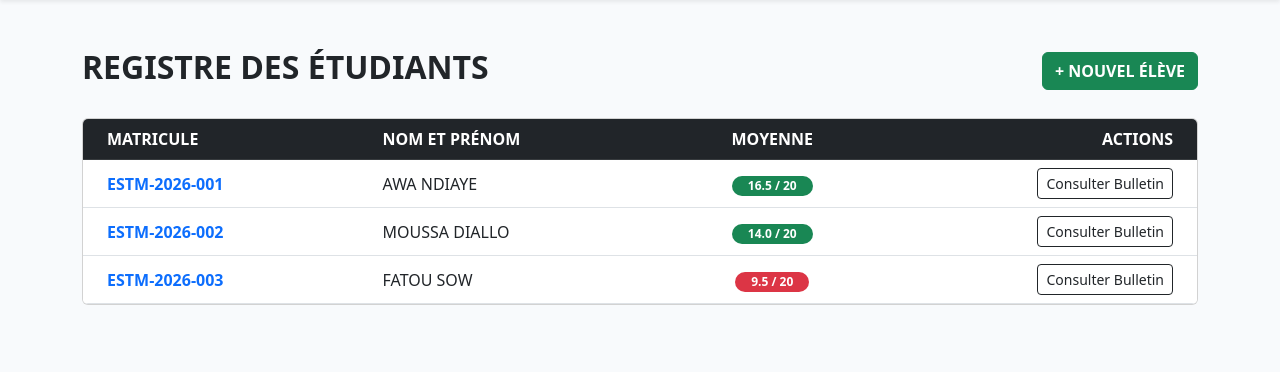
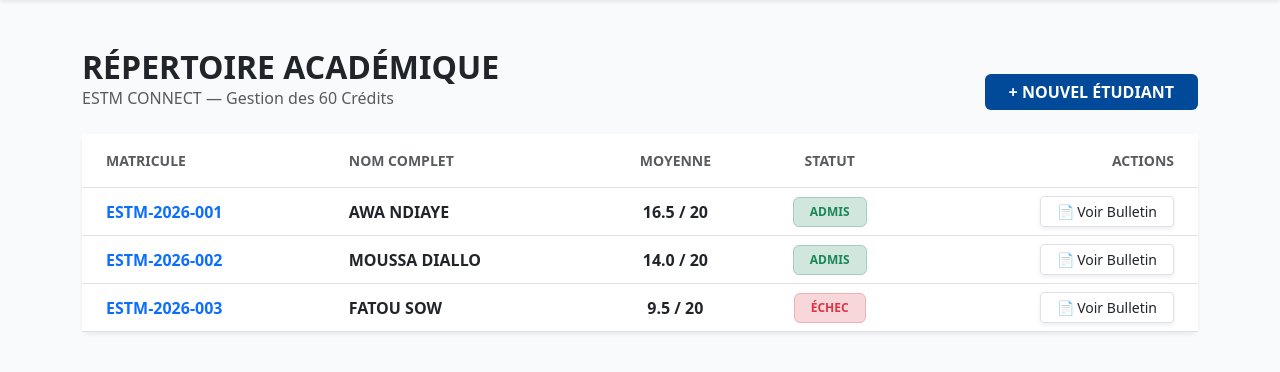
Before and after one commit to fabiennemendy1-hash/Gestion_Etudiants_Flask, a Flask app: page /dashboard in a window 1280 px wide. Shown: the part 58-430 px from the top of the page. Run offline with Flask 3, Linux system fonts and the light colour scheme.

Commit message:
Update dashboard.html

```diff
--- a/templates/dashboard.html
+++ b/templates/dashboard.html
@@ -1,35 +1,56 @@
 {% extends "layout.html" %}
+
 {% block content %}
-<div class="d-flex justify-content-between align-items-center mb-4">
-    <h2 class="fw-bold text-dark">REGISTRE DES ÉTUDIANTS</h2>
-    <a href="/ajouter" class="btn btn-success fw-bold">+ NOUVEL ÉLÈVE</a>
+<div class="d-flex justify-content-between align-items-end mb-4">
+    <div>
+        <h2 class="fw-bold text-dark mb-0">RÉPERTOIRE ACADÉMIQUE</h2>
+        <p class="text-muted mb-0">ESTM CONNECT — Gestion des 60 Crédits</p>
     </div>
-<div class="card card-pro p-0 overflow-hidden">
-    <table class="table table-hover mb-0">
-        <thead class="table-dark">
+    <a href="/ajouter" class="btn btn-primary px-4 fw-bold" style="background:#004a99; border:none;">
+        + NOUVEL ÉTUDIANT
+    </a>
+</div>
+
+<div class="card border-0 shadow-sm" style="border-radius: 8px;">
+    <div class="table-responsive">
+        <table class="table table-hover align-middle mb-0">
+            <thead style="background: #f8fafc;">
                 <tr>
-                <th class="ps-4">MATRICULE</th>
-                <th>NOM ET PRÉNOM</th>
-                <th class="text-center">MOYENNE</th>
-                <th class="text-end pe-4">ACTIONS</th>
+                    <th class="py-3 ps-4 text-muted small">MATRICULE</th>
+                    <th class="py-3 text-muted small">NOM COMPLET</th>
+                    <th class="py-3 text-center text-muted small">MOYENNE</th>
+                    <th class="py-3 text-center text-muted small">STATUT</th>
+                    <th class="py-3 text-end pe-4 text-muted small">ACTIONS</th>
                 </tr>
             </thead>
             <tbody>
                 {% for e in etudiants %}
-            <tr class="align-middle">
+                <tr>
                     <td class="ps-4 fw-bold text-primary">{{ e.matricule }}</td>
-                <td class="text-uppercase">{{ e.prenom }} {{ e.nom }}</td>
+                    <td class="text-uppercase fw-semibold">{{ e.prenom }} {{ e.nom }}</td>
+                    <td class="text-center fw-bold">{{ e.note }} / 20</td>
                     <td class="text-center">
-                    <span class="badge {{ 'bg-success' if e.note >= 10 else 'bg-danger' }} rounded-pill px-3">
-                        {{ e.note }} / 20
-                    </span>
+                        {% if e.note >= 10 %}
+                        <span class="badge bg-success-subtle text-success border border-success-subtle px-3 py-2">ADMIS</span>
+                        {% else %}
+                        <span class="badge bg-danger-subtle text-danger border border-danger-subtle px-3 py-2">ÉCHEC</span>
+                        {% endif %}
                     </td>
                     <td class="text-end pe-4">
-                    <a href="/bulletin/{{ loop.index0 }}" class="btn btn-sm btn-outline-dark">Consulter Bulletin</a>
+                        <a href="/bulletin/{{ loop.index0 }}" class="btn btn-sm btn-white border shadow-sm px-3">
+                            📄 Voir Bulletin
+                        </a>
+                    </td>
+                </tr>
+                {% else %}
+                <tr>
+                    <td colspan="5" class="text-center py-5 text-muted">
+                        Aucun étudiant enregistré pour le moment.
                     </td>
                 </tr>
                 {% endfor %}
             </tbody>
         </table>
     </div>
+</div>
 {% endblock %}
```
Lines whose indentation alone changed are shown as unchanged.
